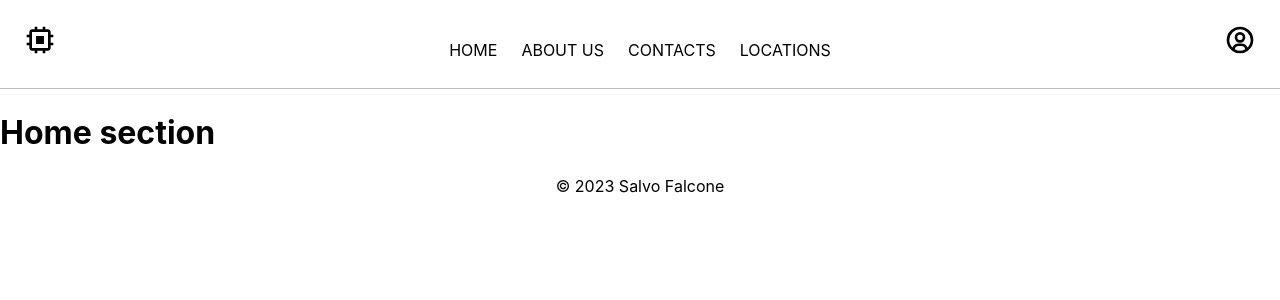
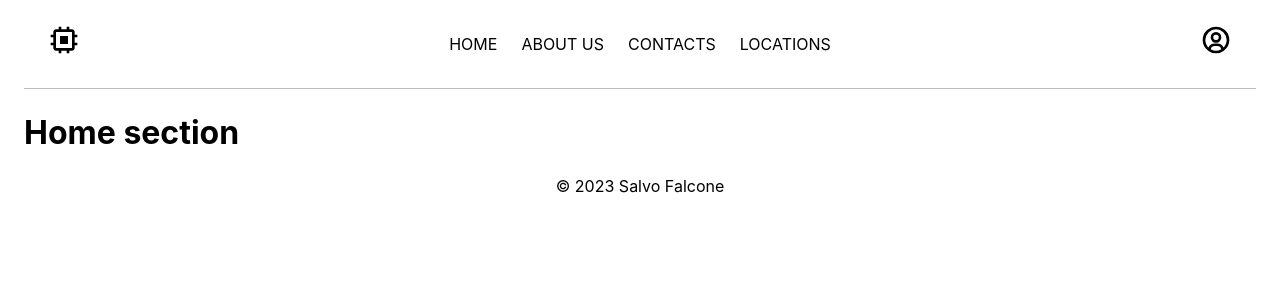
Before and after one commit to salvofalcone/react-routing, a React (Vite) app: page / in a window 1280 px wide. Shown: the top 300 px of the page. Built offline with nearby package versions, Linux system fonts and the light colour scheme.

Commit message:
Lezione 12-07-2023

```diff
--- a/src/components/Login/Login.jsx
+++ b/src/components/Login/Login.jsx
@@ -20,8 +20,10 @@ const Login = () => {
       if (auth.username === username && auth.password === password) {
         localStorage.setItem("auth", true);
         navigate("/dashboard");
+      } else {
+        alert("Qualcosa è andato storto!")
+        throw new Error("Credenziali non valide");
       }
-      throw new Error("Credenziali non valide");
     } catch (error) {
       console.log(error);
     }
--- a/src/components/Navbar/Navbar.module.scss
+++ b/src/components/Navbar/Navbar.module.scss
@@ -1,6 +1,6 @@
 .Navbar {
   display: flex;
-  align-items: baseline;
+  align-items: center;
   justify-content: space-between;
   padding: 24px;
   border-bottom: 1px solid #80808087;
--- a/src/layouts/defaultLayout/index.module.scss
+++ b/src/layouts/defaultLayout/index.module.scss
@@ -15,4 +15,5 @@
   display: flex;
   flex-direction: column;
   gap: 24px;
+  padding-inline: 24px;
 }
--- a/src/routes/dashboard/index.jsx
+++ b/src/routes/dashboard/index.jsx
@@ -27,7 +27,7 @@ export default function Dashboard() {
       <h2>Dashboard</h2>
       <p>Welcome back, {auth.name}! </p>
 
-      <div className={styles.Logout} onClick={()=>setIsLogged(false)}>
+      <div className={styles.Logout} onClick={() => setIsLogged(false)}>
         <BiLogOut />
       </div>
     </div>
```
